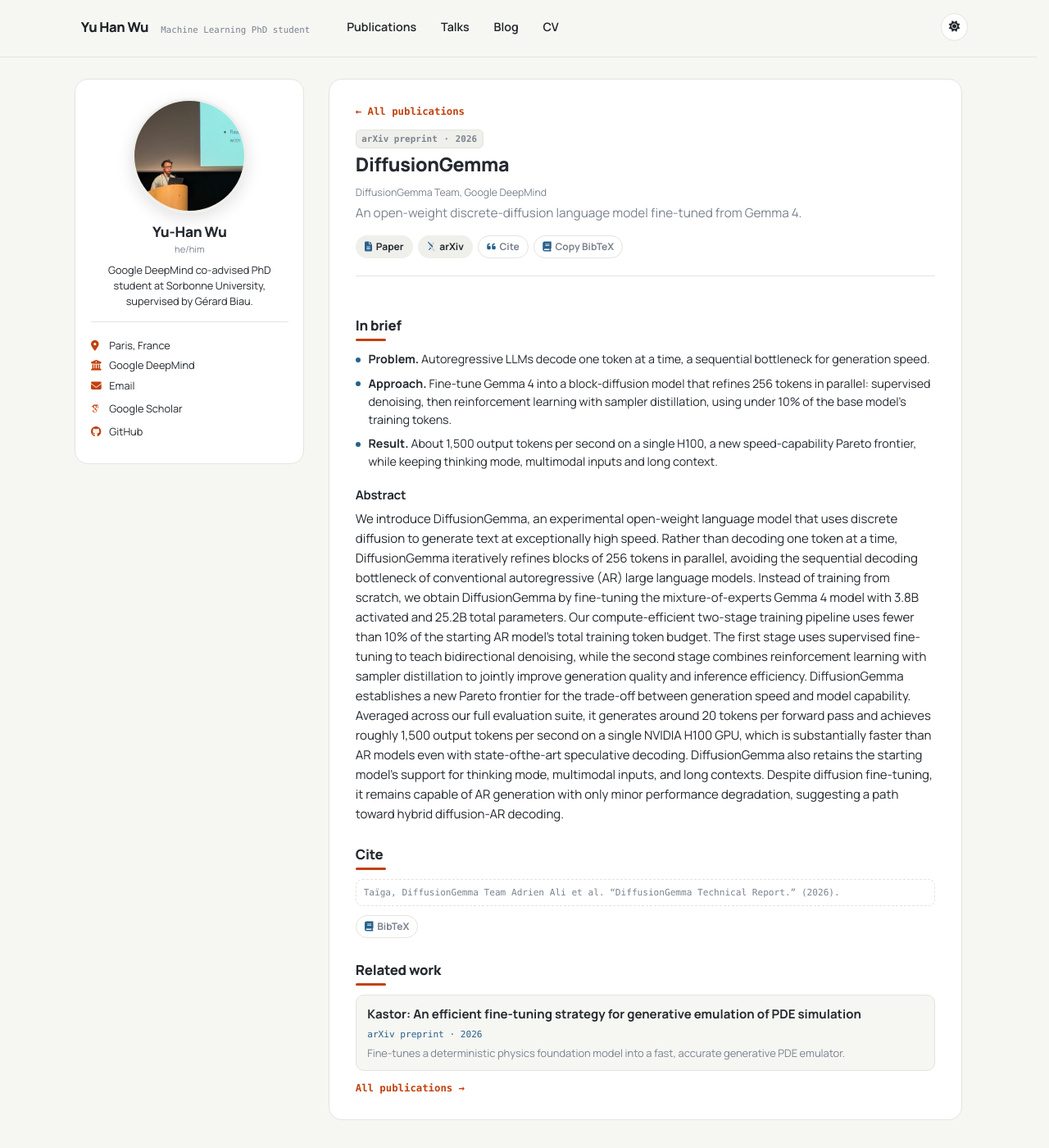
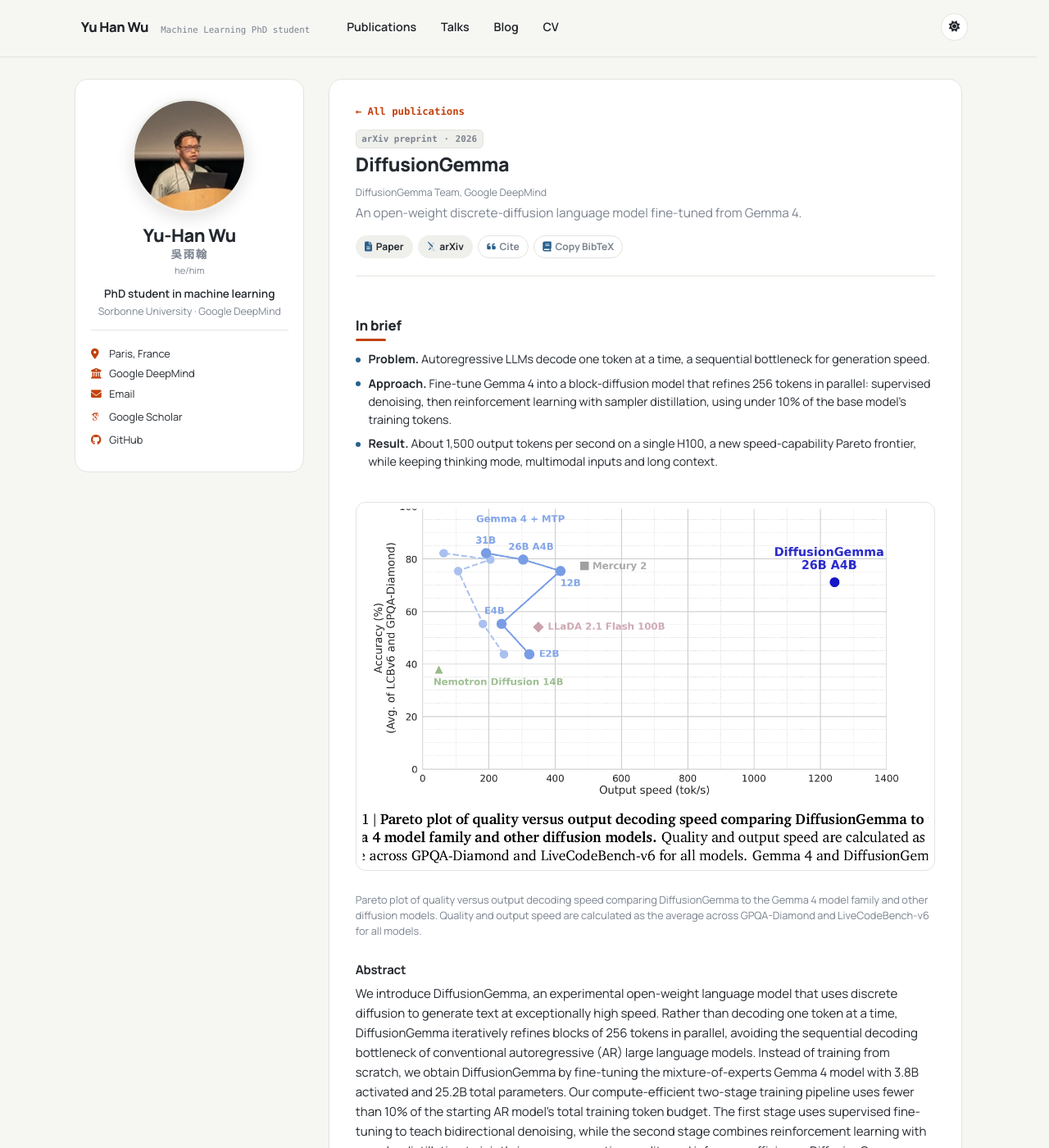
Before and after one commit to pojoowu/pojoowu.github.io, a Jekyll site: the page built from _publications/diffusion-gemma.md, in a window 1280 px wide and 1400 px high. Shown: the whole window at 82% size. Built offline with Jekyll 4.4.1, drawn with Linux system fonts in a browser that asks for light colours; some web fonts are replaced.

Commit message:
Home: About rewritten around advisors (no name re-introduction), key-facts list; sidebar: tighter portrait crop, larger name with 吳雨翰, new title and affiliation lines; paper page: In brief before the figure; DiffusionGemma key figure; caption font; tighter Optimal Stopping crop
Co-Authored-By: Claude Fable 5.1 <noreply@anthropic.com>
Claude-Session: https://claude.ai/code/session_012LnNLbLyWvKJp2utV7ZEo9

```diff
--- a/_config.yml
+++ b/_config.yml
@@ -22,10 +22,12 @@ repository               : "pojoowu/pojoowu.github.io"
 #               Additional customization can be done by editing /_includes/author-profile.html
 author:
   # Biographic information
-  avatar           : "bio.jpg"
+  avatar           : "portrait.jpg"
   name             : "Yu-Han Wu"
+  name_native      : "吳雨翰"
   pronouns         : "he/him"
-  bio              : "Google DeepMind co-advised PhD student at Sorbonne University, supervised by Gérard Biau."
+  bio              : "PhD student in machine learning"
+  affiliation      : "Sorbonne University · Google DeepMind"
   location         : "Paris, France"
   employer         : "Google DeepMind"
   uri              : # URL
--- a/_includes/author-profile.html
+++ b/_includes/author-profile.html
@@ -15,9 +15,10 @@
   </div>
 
   <div class="author__content">
-    <h3 class="author__name">{{ author.name }}</h3>
+    <h3 class="author__name">{{ author.name }}{% if author.name_native %} <span class="author__name-native" lang="zh-Hant">{{ author.name_native }}</span>{% endif %}</h3>
     {% if author.pronouns %}<p class="author__pronouns">{{ author.pronouns }}</p>{% endif %}
     {% if author.bio %}<p class="author__bio">{{ author.bio }}</p>{% endif %}
+    {% if author.affiliation %}<p class="author__affiliation">{{ author.affiliation }}</p>{% endif %}
   </div>
 
   <div class="author__urls-wrapper">
--- a/_layouts/publication.html
+++ b/_layouts/publication.html
@@ -43,18 +43,18 @@ layout: default
       </header>
 
       <section class="page__content" itemprop="text">
+        {% if page.highlights %}
+        <h2 id="in-brief">In brief</h2>
+        <ul class="brief">
+          {% for h in page.highlights %}<li>{{ h | markdownify | remove: "<p>" | remove: "</p>" }}</li>{% endfor %}
+        </ul>
+        {% endif %}
+
         {% if page.figure %}
         <figure class="post-figure pubpage__figure">
           <img src="{{ base_path }}{{ page.figure }}" alt="Key figure from the paper" loading="lazy">
           {% if page.figure_caption %}<figcaption>{{ page.figure_caption }}</figcaption>{% endif %}
         </figure>
-        {% endif %}
-
-        {% if page.highlights %}
-        <h2 id="in-brief">In brief</h2>
-        <ul class="brief">
-          {% for h in page.highlights %}<li>{{ h | markdownify | remove: "<p>" | remove: "</p>" }}</li>{% endfor %}
-        </ul>
         {% endif %}
 
         {{ content }}
--- a/_publications/diffusion-gemma.md
+++ b/_publications/diffusion-gemma.md
@@ -10,6 +10,8 @@ paperurl: '/files/diffusiongemma.pdf'
 arxivurl: 'https://arxiv.org/abs/2608.00146'
 authors: 'DiffusionGemma Team, Google DeepMind'
 summary: 'An open-weight discrete-diffusion language model fine-tuned from Gemma 4.'
+figure: /images/papers/diffusion-gemma.png
+figure_caption: "Pareto plot of quality versus output decoding speed comparing DiffusionGemma to the Gemma 4 model family and other diffusion models. Quality and output speed are calculated as the average across GPQA-Diamond and LiveCodeBench-v6 for all models."
 highlights:
   - "**Problem.** Autoregressive LLMs decode one token at a time, a sequential bottleneck for generation speed."
   - "**Approach.** Fine-tune Gemma 4 into a block-diffusion model that refines 256 tokens in parallel: supervised denoising, then reinforcement learning with sampler distillation, using under 10% of the base model's training tokens."
--- a/_sass/layout/_skin.scss
+++ b/_sass/layout/_skin.scss
@@ -332,24 +332,47 @@ a {
 
 .sidebar .author__name {
   margin: 0.25em 0 0.1em;
-  font-size: 1.15em;
+  font-size: 1.45em;
   font-weight: 800;
+  letter-spacing: -0.02em;
+  line-height: 1.15;
 
   @include breakpoint($large) {
-    margin-top: 0.75em;
-  }
+    margin-top: 0.7em;
+  }
+}
+
+/* name in Chinese characters under the Latin name */
+.author__name-native {
+  display: block;
+  margin-top: 0.2em;
+  font-size: 0.62em;
+  font-weight: 600;
+  letter-spacing: 0.12em;
+  color: var(--global-text-color-light);
 }
 
 .author__pronouns {
-  margin: 0;
-  font-size: 0.8em;
+  margin: 0.3em 0 0;
+  font-family: $skin-mono;
+  font-size: 0.72em;
   color: var(--global-text-color-light);
 }
 
+/* title and affiliation */
 .sidebar .author__bio {
-  margin: 0.6em 0 0;
-  font-size: 0.85em;
-  line-height: 1.5;
+  margin: 0.75em 0 0;
+  font-size: 0.9em;
+  font-weight: 600;
+  line-height: 1.45;
+  color: var(--global-text-color);
+}
+
+.sidebar .author__affiliation {
+  margin: 0.2em 0 0;
+  font-size: 0.82em;
+  line-height: 1.45;
+  color: var(--global-text-color-light);
 
   @include breakpoint($large) {
     margin-bottom: 1.1em;
@@ -749,6 +772,7 @@ a {
   grid-template-rows: 0fr;
   margin: 0;
   padding: 0 0.9em;
+  border-width: 0;
   border-color: transparent;
   opacity: 0;
   overflow: hidden;
@@ -767,6 +791,7 @@ a {
     grid-template-rows: 1fr;
     margin: 0.9em 0 0.25em;
     padding: 0.7em 0.9em;
+    border-width: 1px;
     border-color: var(--global-border-color);
     opacity: 1;
   }
@@ -946,6 +971,40 @@ a {
    Home page components (used in _pages/about.md)
    -------------------------------------------------------------------------- */
 
+/* key facts on the home page: monospace label, value */
+.page__content .facts {
+  display: grid;
+  grid-template-columns: max-content 1fr;
+  gap: 0.35em 1.25em;
+  margin: 0 0 1.25em;
+
+  dt {
+    margin: 0;
+    font-family: $skin-mono;
+    font-size: 0.78em;
+    font-weight: 600;
+    letter-spacing: 0.04em;
+    text-transform: uppercase;
+    color: var(--global-text-color-light);
+    padding-top: 0.25em;
+  }
+
+  dd {
+    margin: 0;
+    font-size: 0.95em;
+    line-height: 1.55;
+  }
+
+  @media screen and (max-width: 599px) {
+    grid-template-columns: 1fr;
+    gap: 0 0;
+
+    dd {
+      margin-bottom: 0.6em;
+    }
+  }
+}
+
 .chips {
   display: flex;
   flex-wrap: wrap;
@@ -1459,6 +1518,7 @@ a {
 
   figcaption {
     margin-top: 0.6em;
+    font-family: inherit;   /* the theme sets captions in a serif */
     font-size: 0.85em;
     line-height: 1.5;
     color: var(--global-text-color-light);
```
Also changed, not shown: _pages/about.md (+9 -2 lines), images/papers/diffusion-gemma.png (added), images/papers/optimal-stopping-ldm.png, images/portrait.jpg (added).
